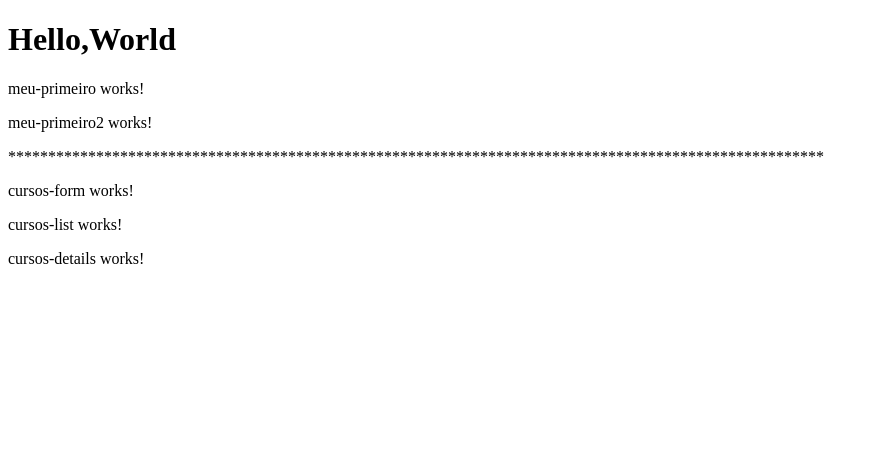
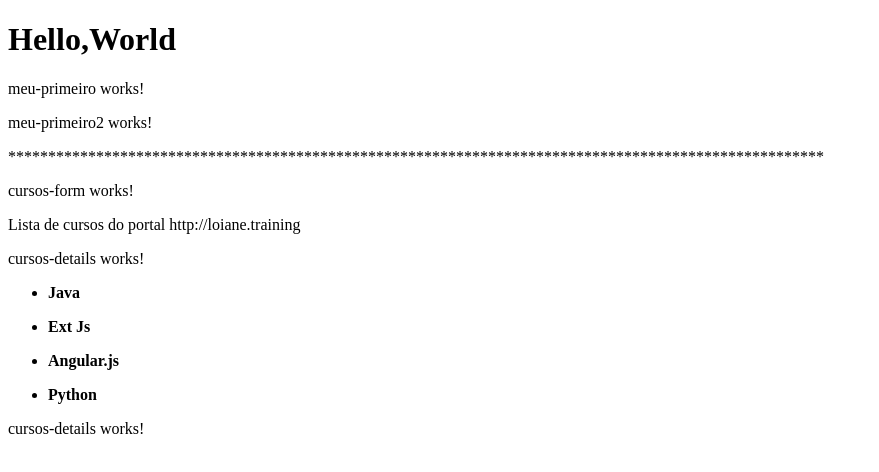
Before and after one commit to acvb-Alexsander/angular-training, an Angular app: page / in a window 1280 px wide. Shown: the top 472 px of the page, without its empty margins (0-879 px from the left). Built offline with nearby package versions, Linux system fonts and the light colour scheme.

Commit message:
building the first template

```diff
--- a/src/app/app.component.ts
+++ b/src/app/app.component.ts
@@ -2,7 +2,6 @@ import { Component } from '@angular/core';
 import { RouterOutlet } from '@angular/router';
 import { MeuPrimeiroComponent } from './meu-primeiro/meu-primeiro.component';
 import { MeuPrimeiro2Component } from './meu-primeiro2/meu-primeiro2.component';
-import { CursosFormComponent } from './modules/cursos-form/cursos-form.component';
 import { CursosComponent } from './modules/cursos/cursos.component';
 
 @Component({
@@ -12,7 +11,6 @@ import { CursosComponent } from './modules/cursos/cursos.component';
     RouterOutlet,
     MeuPrimeiroComponent,
     MeuPrimeiro2Component,
-    CursosFormComponent,
     CursosComponent,
   ],
   templateUrl: './app.component.html',
--- a/src/app/modules/cursos-list/cursos-list.component.html
+++ b/src/app/modules/cursos-list/cursos-list.component.html
@@ -1 +1,11 @@
-<p>cursos-list works!</p>
+<p>Lista de cursos do portal {{ nomePortal }}</p>
+
+<app-cursos-details></app-cursos-details>
+
+@for (courses of cursos; track courses) {
+  <ul>
+    <li>
+      <strong>{{ courses }}</strong>
+    </li>
+  </ul>
+}
--- a/src/app/modules/cursos-list/cursos-list.component.ts
+++ b/src/app/modules/cursos-list/cursos-list.component.ts
@@ -1,12 +1,21 @@
-import { Component } from '@angular/core';
+import { Component, OnInit } from '@angular/core';
+import { CursosDetailsComponent } from '../cursos-details/cursos-details.component';
 
 @Component({
   selector: 'app-cursos-list',
   standalone: true,
-  imports: [],
+  imports: [CursosDetailsComponent],
   templateUrl: './cursos-list.component.html',
-  styleUrl: './cursos-list.component.css'
+  styleUrl: './cursos-list.component.css',
 })
-export class CursosListComponent {
+export class CursosListComponent implements OnInit {
+  nomePortal: string;
+  cursos: string[] = ['Java', 'Ext Js', 'Angular.js', 'Python'];
 
+  constructor() {
+    this.nomePortal = 'http://loiane.training';
+    this;
+  }
+
+  ngOnInit(): void {}
 }
```
